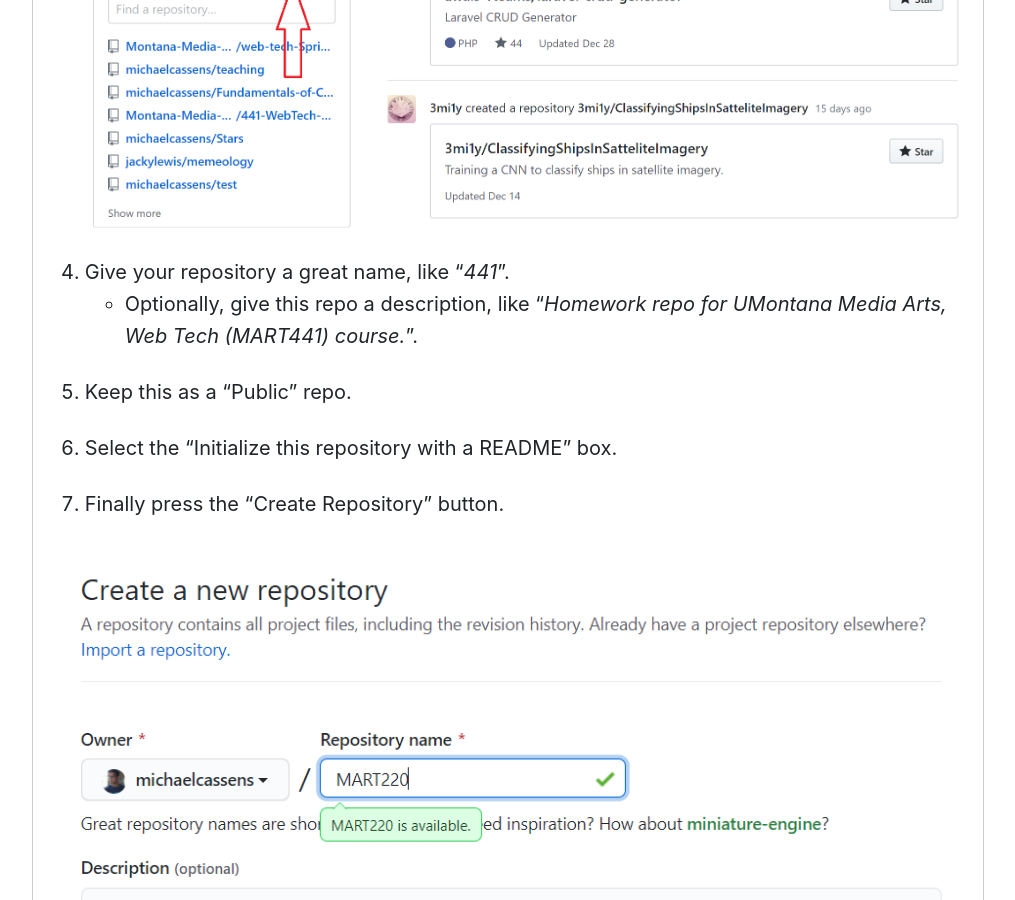
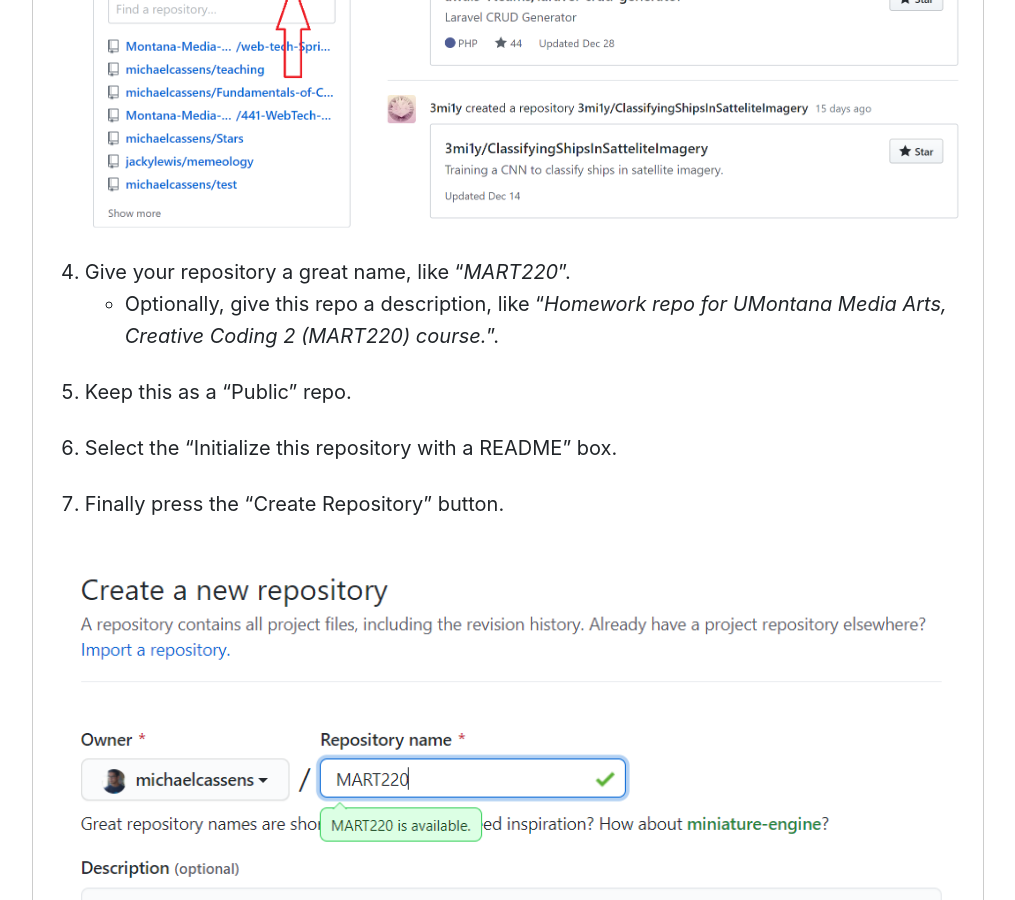
Before and after one commit to Montana-Media-Arts/220-creative-coding2-Spring2021, a Jekyll site: the page built from modules/week-1/_posts/2017-01-12-new-course-repo.md, in a window 1280 px wide and 900 px high, scrolled down 975 px. Shown: the whole window, without its empty margins (132-1147 px from the left). Built offline with Jekyll 4.4.1, drawn with Linux system fonts in a browser that asks for light colours; nearby versions of some CDN libraries; comment, search, counter and statistics services are not loaded.

Commit message:
Update 2017-01-12-new-course-repo.md

```diff
--- a/modules/week-1/_posts/2017-01-12-new-course-repo.md
+++ b/modules/week-1/_posts/2017-01-12-new-course-repo.md
@@ -24,8 +24,8 @@ First, we will create a new repo directly on GitHub.com. We will then turn it on
 2. If you are not signed in, sign in to your GitHub account
 3. Find the green "New repository" button and press it.
 ![new repo button on guthub.com](../imgs/Screen5.png)
-4. Give your repository a great name, like "_441_".
-    - Optionally, give this repo a description, like "_Homework repo for UMontana Media Arts, Web Tech (MART441) course._".
+4. Give your repository a great name, like "_MART220_".
+    - Optionally, give this repo a description, like "_Homework repo for UMontana Media Arts, Creative Coding 2 (MART220) course._".
 5. Keep this as a "Public" repo.
 6. Select the "Initialize this repository with a README" box.
 7. Finally press the "Create Repository" button.
@@ -36,7 +36,7 @@ First, we will create a new repo directly on GitHub.com. We will then turn it on
 <br />
 
 Your browser will now show you the brand new repository!
-
+</div>
 <div id="Clone" class="tabcontent" markdown="1">
 
 **Clone Your New Repo**
```
